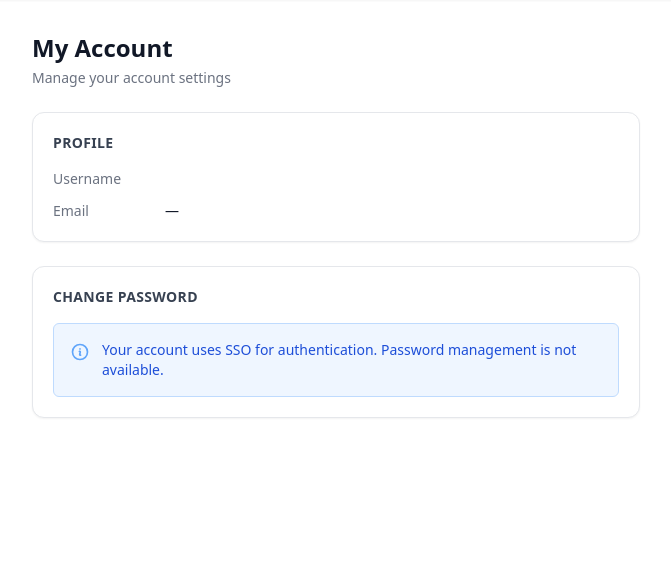
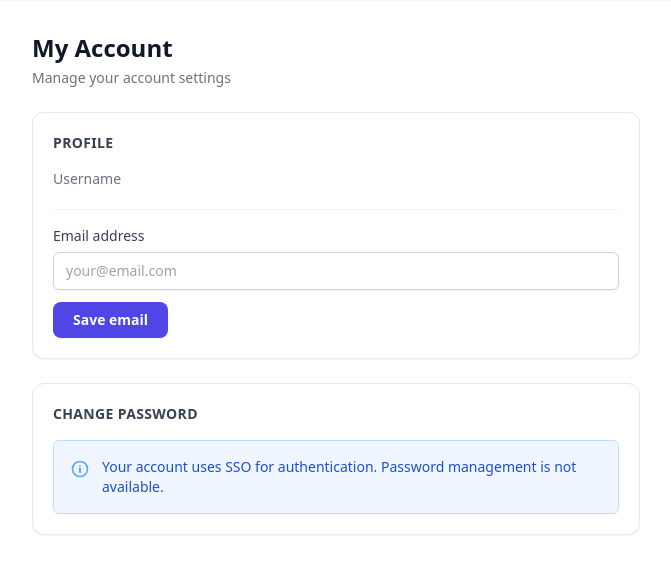
Before and after one commit to acaranta/eventdrop, a FastAPI app: template src/eventdrop/templates/account/index.html in a window 1280 px wide. Shown: the part 65-643 px from the top of the page, without its empty margins (304-975 px from the left). Run offline with FastAPI, Linux system fonts and the light colour scheme; the template is opened without the code that fills it, so the values that code supplies are empty; some libraries are stand-ins or nearby versions.

Commit message:
feat: editable email address in account settings, replace EVENTDROP_ADMIN_EMAIL config
- Add POST /account/update-email route to let users set/update their email
- Replace static email display in account page with an editable form
- Admin email hint shown on the field for admin accounts
- Remove admin_email from app config; use admin user's DB email instead
- Add get_admin_email() helper in user_service for use in password reset flow

```diff
--- a/src/eventdrop/config.py
+++ b/src/eventdrop/config.py
@@ -42,9 +42,6 @@ class Settings(BaseSettings):
     archive_temp_path: str = "/data/tmp"
     archive_expiry_minutes: int = 15
 
-    # Admin email
-    admin_email: str = ""
-
     # SMTP for sending emails
     smtp_host: str = ""
     smtp_port: int = 587
--- a/src/eventdrop/templates/account/index.html
+++ b/src/eventdrop/templates/account/index.html
@@ -12,14 +12,10 @@
     <!-- User info card -->
     <div class="bg-white dark:bg-gray-800 rounded-xl border border-gray-200 dark:border-gray-700 shadow-sm p-5 mb-6">
         <h2 class="text-sm font-semibold text-gray-700 dark:text-gray-300 uppercase tracking-wide mb-4">Profile</h2>
-        <dl class="space-y-3">
+        <dl class="space-y-3 mb-5">
             <div class="flex items-center gap-4">
                 <dt class="text-sm font-medium text-gray-500 dark:text-gray-400 w-24">Username</dt>
                 <dd class="text-sm text-gray-900 dark:text-gray-100 font-medium">{{ user.username }}</dd>
-            </div>
-            <div class="flex items-center gap-4">
-                <dt class="text-sm font-medium text-gray-500 dark:text-gray-400 w-24">Email</dt>
-                <dd class="text-sm text-gray-900 dark:text-gray-100">{{ user.email or "—" }}</dd>
             </div>
             {% if user.is_admin %}
             <div class="flex items-center gap-4">
@@ -32,6 +28,27 @@
             </div>
             {% endif %}
         </dl>
+
+        <form method="post" action="/account/update-email" class="space-y-3 border-t border-gray-100 dark:border-gray-700 pt-4">
+            <div>
+                <label for="email" class="block text-sm font-medium text-gray-700 dark:text-gray-300 mb-1.5">
+                    Email address
+                    {% if user.is_admin %}
+                    <span class="ml-1 text-xs font-normal text-gray-400 dark:text-gray-500">(used for password reset notifications)</span>
+                    {% endif %}
+                </label>
+                <input id="email" name="email" type="email"
+                       value="{{ user.email or '' }}"
+                       placeholder="your@email.com"
+                       class="block w-full appearance-none rounded-md border border-gray-300 dark:border-gray-600 px-3 py-2 placeholder-gray-400 shadow-sm focus:border-indigo-500 focus:outline-none focus:ring-indigo-500 sm:text-sm bg-white dark:bg-gray-700 text-gray-900 dark:text-gray-100 dark:placeholder-gray-500">
+            </div>
+            <div>
+                <button type="submit"
+                        class="inline-flex items-center justify-center gap-2 px-5 py-2 bg-indigo-600 hover:bg-indigo-700 dark:bg-indigo-500 dark:hover:bg-indigo-600 text-white font-semibold rounded-lg shadow-sm transition-colors text-sm">
+                    Save email
+                </button>
+            </div>
+        </form>
     </div>
 
     <!-- Change password card -->
```
Also changed, not shown: src/eventdrop/routes/account.py (+19 -0 lines), src/eventdrop/services/user_service.py (+9 -0 lines).
